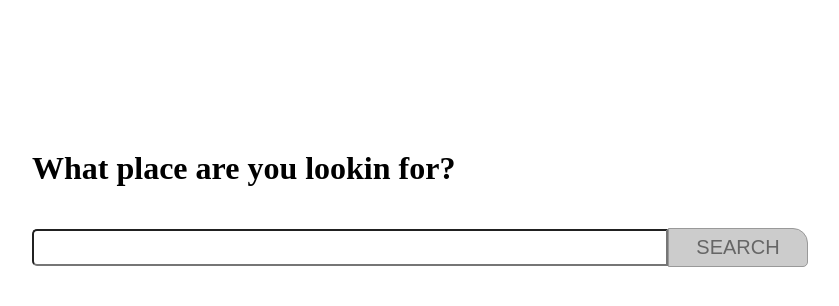
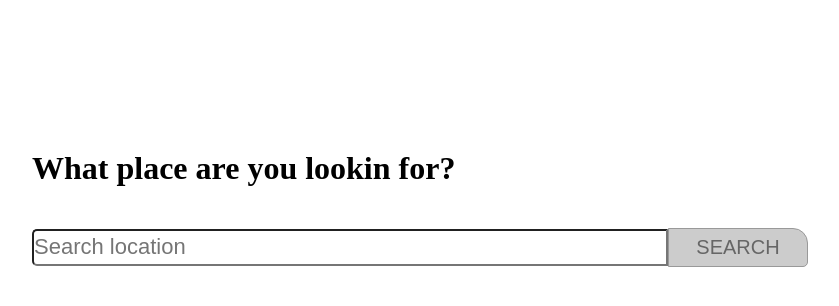
Before and after one commit to tasoskour/search-location, a React (Create React App) app in the folder searloc/: page / in a window 1280 px wide. Shown: the top 306 px of the page, without its empty margins (226-1065 px from the left). Built offline with nearby package versions, Linux system fonts and the light colour scheme.

Commit message:
Lang ifx

```diff
--- a/searloc/src/App.css
+++ b/searloc/src/App.css
@@ -61,12 +61,13 @@ font-family: "Georgia";
 }
 .li {
   width:50%;
-
   background-color: lightgrey;
   margin-left:250px;
-
   border-style: inset;
   border-width: 1px;
   padding: 1px;
   cursor: pointer;
 }
+li:hover {
+  background-color: red;
+}
--- a/searloc/src/components/FormComponent.js
+++ b/searloc/src/components/FormComponent.js
@@ -5,24 +5,20 @@ function FormContainer(props){
   return (
 <div className="div">
   <h1 className="h1">What place are you lookin for?</h1>
-  <input type="text" id="userInput" onChange={props.getKeywordTimer} onKeyDown={props.clearTimer} autoComplete="off"/>
-  <button type="button" id="button" onClick={props.clicked} >SEARCH</button>
+
+  <input type="text" id="userInput" placeholder="Search location"
+  onChange={props.getKeywordTimer}
+  onKeyDown={props.clearTimer} autoComplete="off"/>
+
+  <button type="button" id="button"  onClick={props.clicked} >SEARCH</button>
+
   <ul id="ul" className="ulist">
     {props.entries.map(entry =>
-      (
-    <li id={entry.name} className="li" key={entry.name} onClick={()=>{
-      document.getElementById("userInput").value=entry.name
-  }}
-onMouseOver={()=>  document.getElementById(entry.name).style.backgroundColor="red"}
-onMouseOut={()=> { document.getElementById(entry.name).style.backgroundColor="lightgrey"
-}}
-  >
+      (<li id={entry.name} className="li" key={entry.name}
+      onClick={()=>{document.getElementById("userInput").value=entry.name}}>
       {entry.name}
-    </li>)
-  )
-}
-</ul>
-
+    </li>))}
+  </ul>
     </div>
   )
 }
--- a/searloc/src/components/FormContainer.js
+++ b/searloc/src/components/FormContainer.js
@@ -48,12 +48,12 @@ getLanguage(){
   if (/^[a-zA-Z]+$/.test(document.getElementById("userInput").value))
    {this.setState({language:"en"})}
    /*Greek*/
-  else if(/^[A-Za-z\u0391-\u03C9]*$/.test(document.getElementById("userInput").value))
+  else if(/^[\u0391-\u03C9]*$/.test(document.getElementById("userInput").value))
    {this.setState({language:"el"})} }
 
 timeout(){
   if(document.getElementById("userInput").value.length>1){
-    var timer=setTimeout(this.getKeyword,200);
+    var timer=setTimeout(this.getKeyword,300);
         this.setState({timer:timer})
     }
   else{this.setState({ entries:[ ], keyword:document.getElementById("userInput").value});}
```
